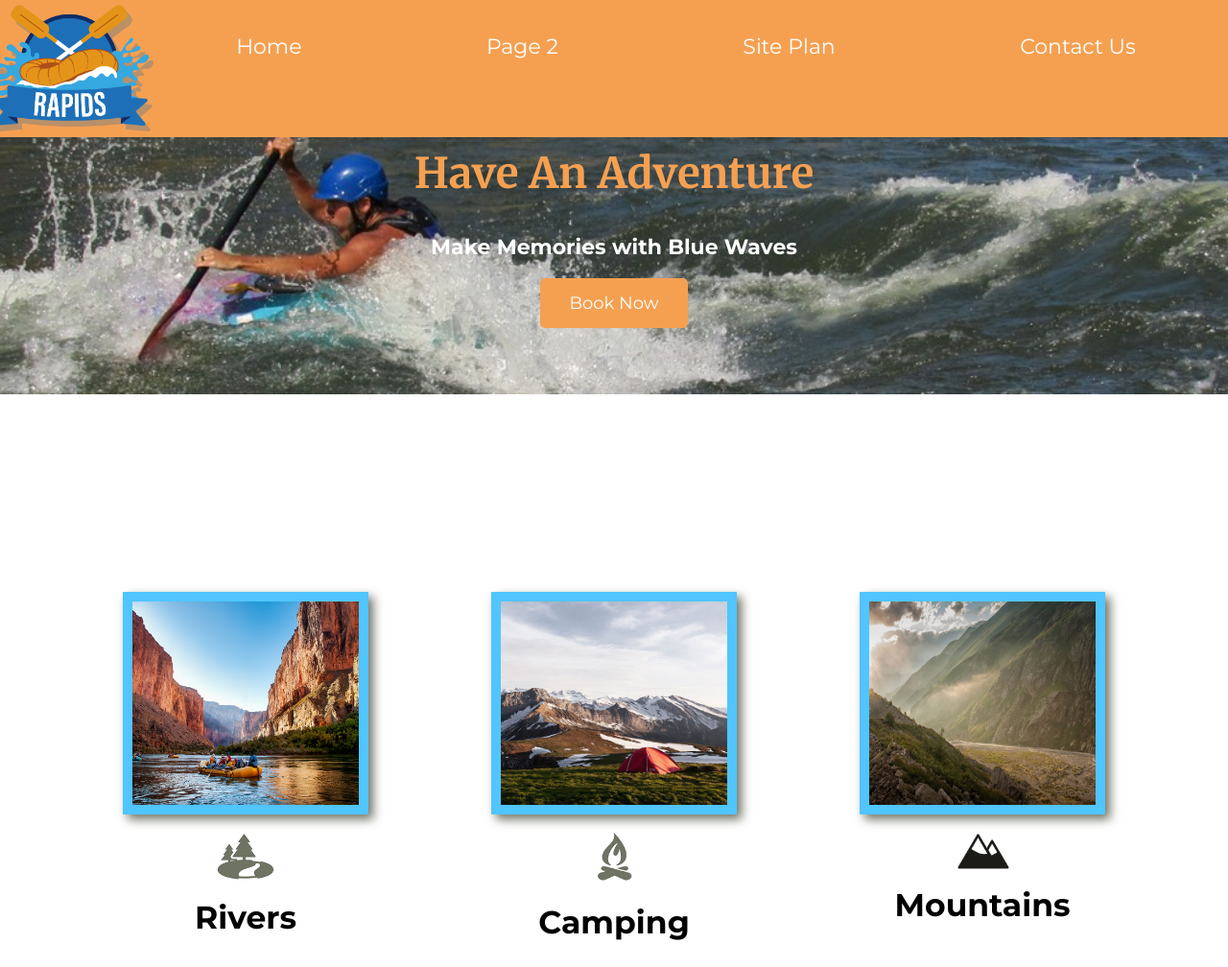
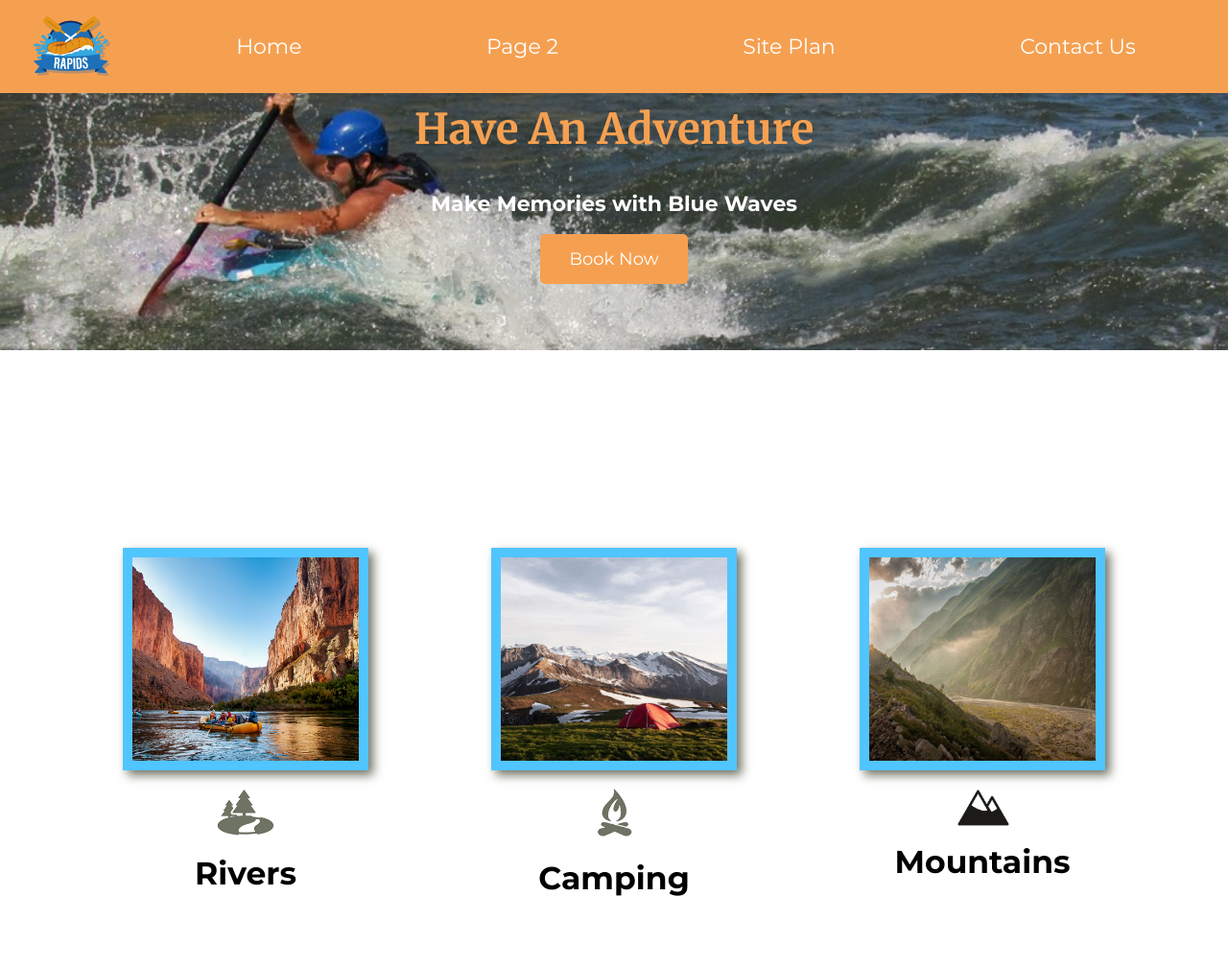
Before and after one commit to yillmad/wdd130-1, a plain HTML site: page wwr/index.html in a window 1280 px wide. Shown: the top 1008 px of the page at 96% size. Drawn offline with Linux system fonts and the light colour scheme.

Commit message:
small feedback

```diff
--- a/wwr/index.html
+++ b/wwr/index.html
@@ -4,14 +4,14 @@
     <meta charset="UTF-8">
     <meta http-equiv="X-UA-Compatible" content="IE=edge">
     <meta name="viewport" content="width=device-width, initial-scale=1.0">
-    <title>Document</title>
+    <title>Blue Waves</title>
     <link rel="stylesheet" href="styles/style.css">
 </head>
 <body>
   <div id="content">
     <header>
         <a id="logo_link" href="index.html">
-            <img class="logo" src="images/logo.png" alt="Blue Waves Logo" width="170">
+            <img class="logo" src="images/logo.png" alt="Blue Waves Logo" width="80">
         </a>
         <nav>
             <a href="index.html">Home</a>
```
